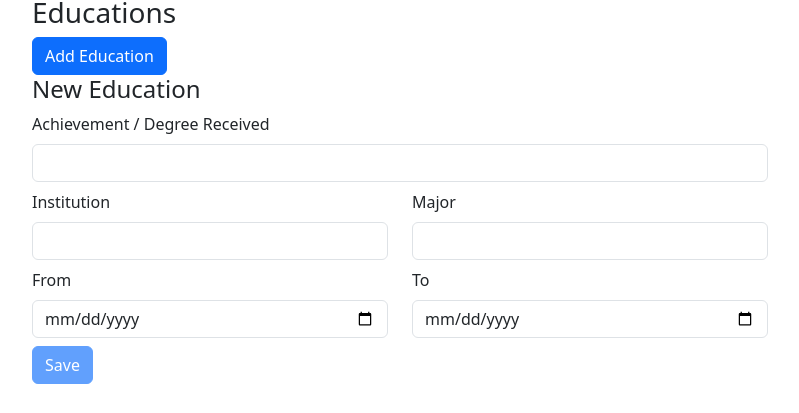
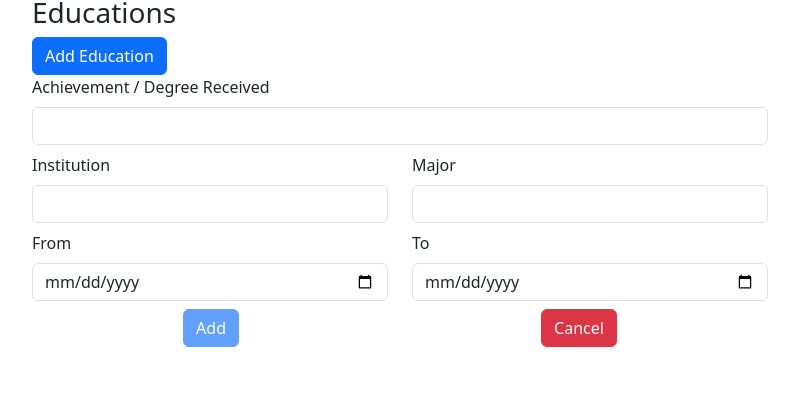
Before and after one commit to sawfiz/CV-builder-2024-01, a React (Vite) app: page / in a window 1280 px wide. Both pictures are taken after typing "Sample", "Sample", "5", "5", "name@example.com", "Sample" into the empty fields and a click on the button "Add Education". Shown: the part 460-873 px from the top of the page, without its empty margins (240-1039 px from the left). Built offline with nearby package versions, Linux system fonts and the light colour scheme; the HTML template or start-up script is replaced by a standard one.

Commit message:
Add Delete and Cancel buttons in EducationForm

```diff
--- a/src/App.tsx
+++ b/src/App.tsx
@@ -41,6 +41,12 @@ function App() {
     localStorage.setItem("educations", JSON.stringify(updatedEducations));
   };
 
+  const deleteEducation = (id: string) => {
+    const updatedEducations = educations.filter((edu) => edu.id !== id);
+    setEducations(updatedEducations);
+    localStorage.setItem("educations", JSON.stringify(updatedEducations));
+  };
+
   useEffect(() => {
     const contactInfo = localStorage.getItem("contactInfo");
     if (contactInfo) {
@@ -61,6 +67,7 @@ function App() {
         educations={educations}
         addEducation={addEducation}
         updateEducation={updateEducation}
+        deleteEducation={deleteEducation}
       />
     </>
   );
--- a/src/components/Education.tsx
+++ b/src/components/Education.tsx
@@ -16,9 +16,10 @@ interface Props {
   educations: EducationFormData[];
   addEducation: (data: EducationFormData) => void;
   updateEducation: (data: EducationFormData) => void;
+  deleteEducation: (id: string) => void;
 }
 
-const Education = ({ educations, addEducation, updateEducation }: Props) => {
+const Education = ({ educations, addEducation, updateEducation, deleteEducation }: Props) => {
   const [showAddEducation, setShowAddEducation] = useState(false);
   return (
     <>
@@ -29,6 +30,7 @@ const Education = ({ educations, addEducation, updateEducation }: Props) => {
           isNew={false}
           education={edu}
           saveEducation={updateEducation}
+          deleteEducation={deleteEducation}
           setShowAddEducation={setShowAddEducation}
         />
       ))}
@@ -44,6 +46,7 @@ const Education = ({ educations, addEducation, updateEducation }: Props) => {
           isNew={true}
           education={dafaultEducation}
           saveEducation={addEducation}
+          deleteEducation={deleteEducation}
           setShowAddEducation={setShowAddEducation}
         />
       )}
--- a/src/components/EducationForm.tsx
+++ b/src/components/EducationForm.tsx
@@ -36,6 +36,7 @@ interface Props {
   isNew: boolean;
   education: EducationFormData | PartialEducationFormData;
   saveEducation: (data: EducationFormData) => void;
+  deleteEducation: (id: string) => void;
   setShowAddEducation: (flag: boolean) => void;
 }
 
@@ -43,6 +44,7 @@ const EducationForm = ({
   isNew,
   education,
   saveEducation,
+  deleteEducation,
   setShowAddEducation,
 }: Props) => {
   // HTML date input expects YYYY-MM-DD for default values
@@ -91,8 +93,7 @@ const EducationForm = ({
     toast.success("Education saved.");
   };
   return (
-    <div>
-      <h4>New Education</h4>
+    <div className="mb-4">
       <form onSubmit={handleSubmit(onSubmit)}>
         <div className="mb-2">
           <label className="form-label">Achievement / Degree Received</label>
@@ -164,9 +165,27 @@ const EducationForm = ({
           </div>
         </div>
 
-        <button disabled={!isDirty} type="submit" className="btn btn-primary">
-          Save
-        </button>
+        <div className="d-flex justify-content-around">
+          <button disabled={!isDirty} type="submit" className="btn btn-primary">
+            {isNew? "Add" : "Update"}
+          </button>
+          {!isNew && (
+            <button
+              className="btn btn-danger"
+              onClick={() => deleteEducation(education.id!)}
+            >
+              Delete
+            </button>
+          )}
+          {isNew && (
+            <button
+              className="btn btn-danger"
+              onClick={() => setShowAddEducation(false)}
+            >
+              Cancel
+            </button>
+          )}
+        </div>
       </form>
       <Toaster />
     </div>
```
